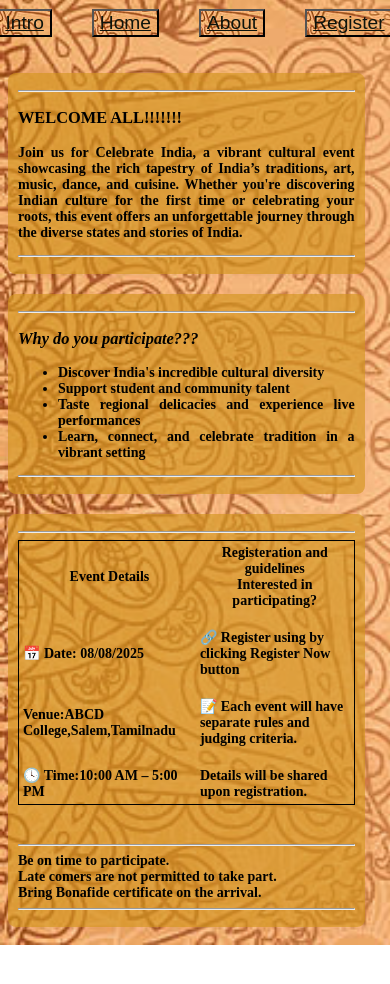
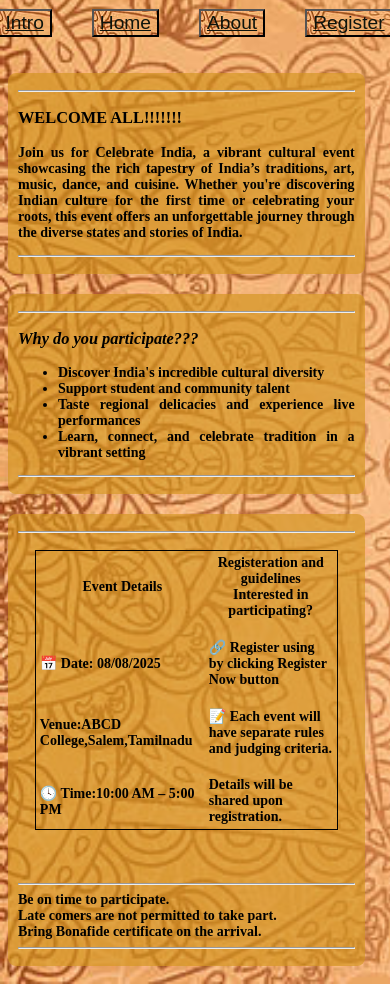
Before and after one commit to Vidhyadeveloper346/registerforevent, a plain HTML site: page home.html in a window 390 px wide. Shown: the part 79-1063 px from the top of the page. Before the commit the page ends 1024 px from the top, so only its background shows below. Drawn offline with Linux system fonts and the light colour scheme.

Commit message:
Update style1.css
fo responsive

```diff
--- a/style1.css
+++ b/style1.css
@@ -55,3 +55,14 @@ section {
     }
 
 }
+@media screen and (max-width: 768px) {
+    section table{
+        padding:10px;
+        margin:10px auto;
+        max-width: 90%;
+        font-size:14px;
+        display: inline-block;
+
+    }
+
+}
```
